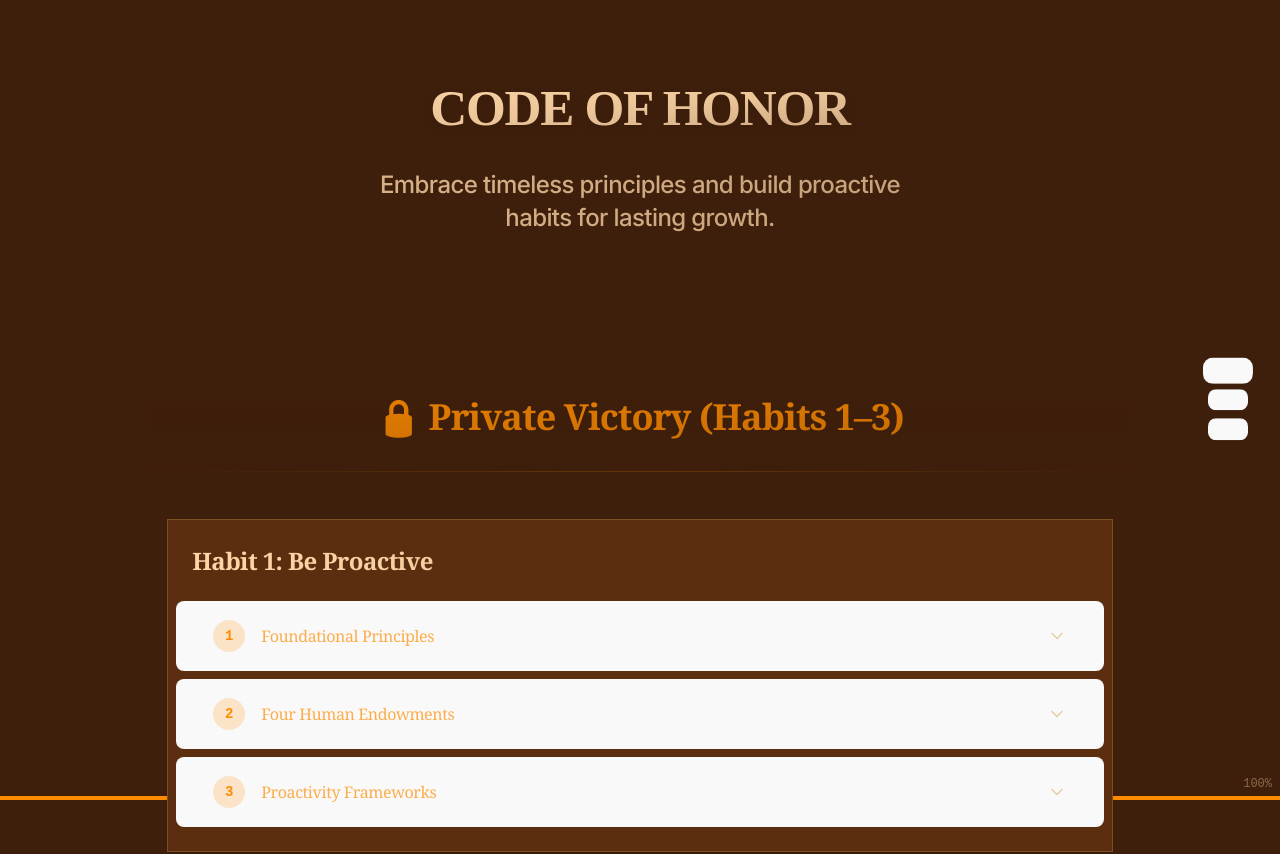
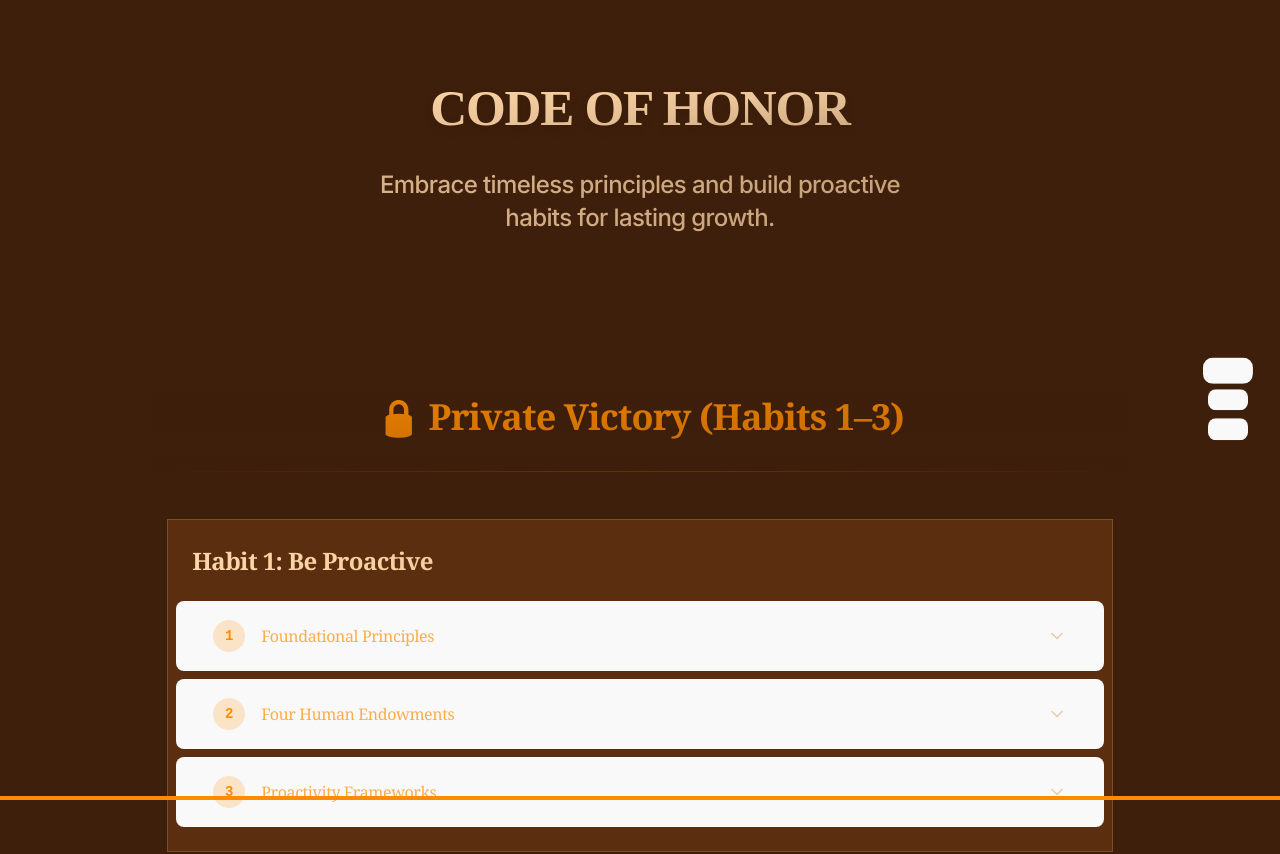
Before and after one commit to shan2new/principles, a React (Vite) app: page / in a window 1280 px wide. Shown: the top 854 px of the page. Built offline with nearby package versions, Linux system fonts and the light colour scheme.

Commit message:
fix: adjust progress bar z-index and remove percentage display

```diff
--- a/src/components/Progress.tsx
+++ b/src/components/Progress.tsx
@@ -15,16 +15,13 @@ export default function Progress() {
   return (
     <>
       <div
-        className="fixed bottom-0 left-0 h-1 bg-primary transition-[width] duration-150 ease-out motion-safe:duration-300"
+        className="fixed bottom-0 left-0 h-1 bg-primary transition-[width] duration-150 ease-out motion-safe:duration-300 z-50"
         style={{ width: `${progress}%` }}
         role="progressbar"
         aria-valuenow={Math.round(progress)}
         aria-valuemin={0}
         aria-valuemax={100}
       />
-      <div className="fixed bottom-2 right-2 text-xs font-mono text-foreground/40">
-        {Math.round(progress)}%
-      </div>
     </>
   );
 }
```
